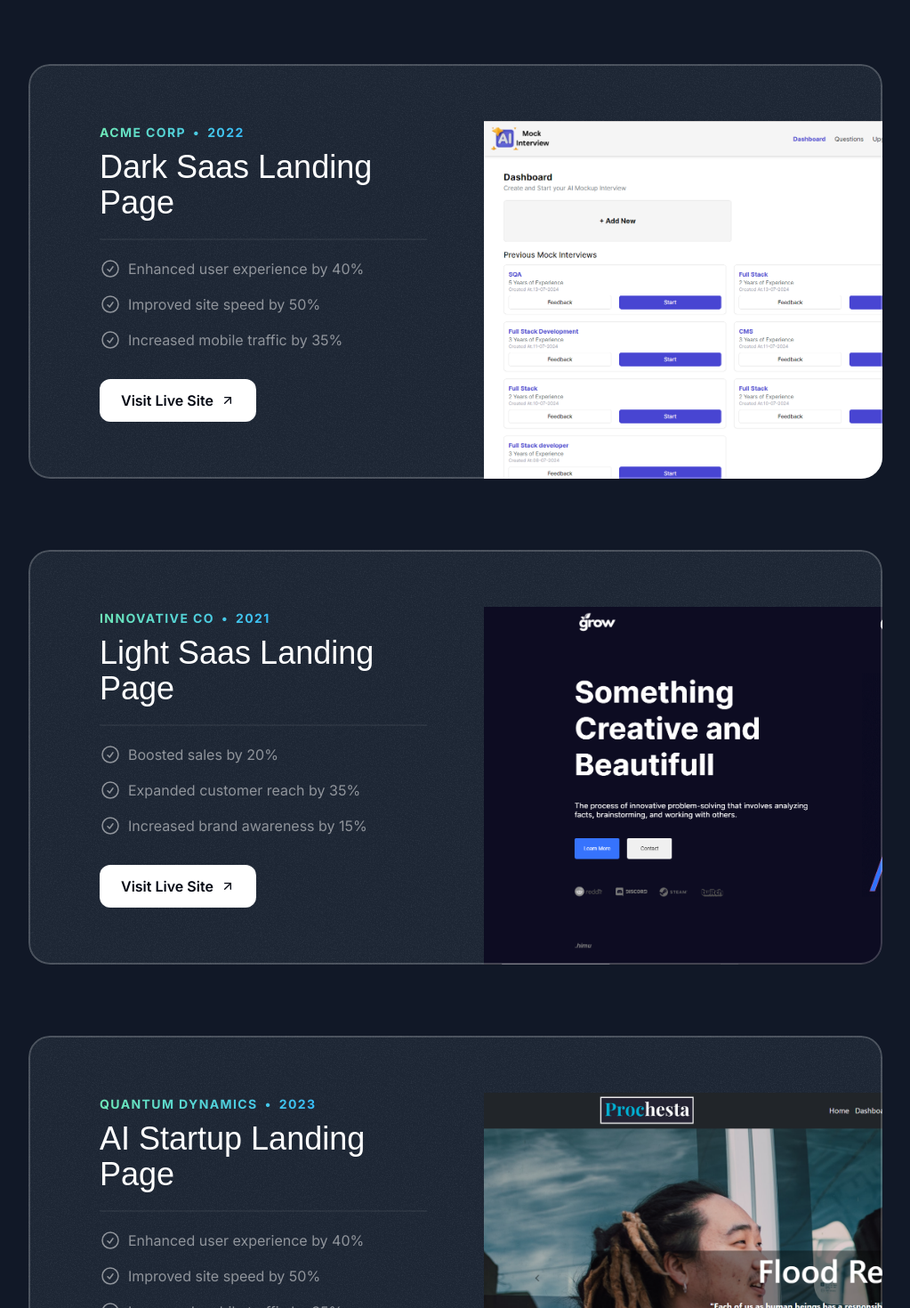
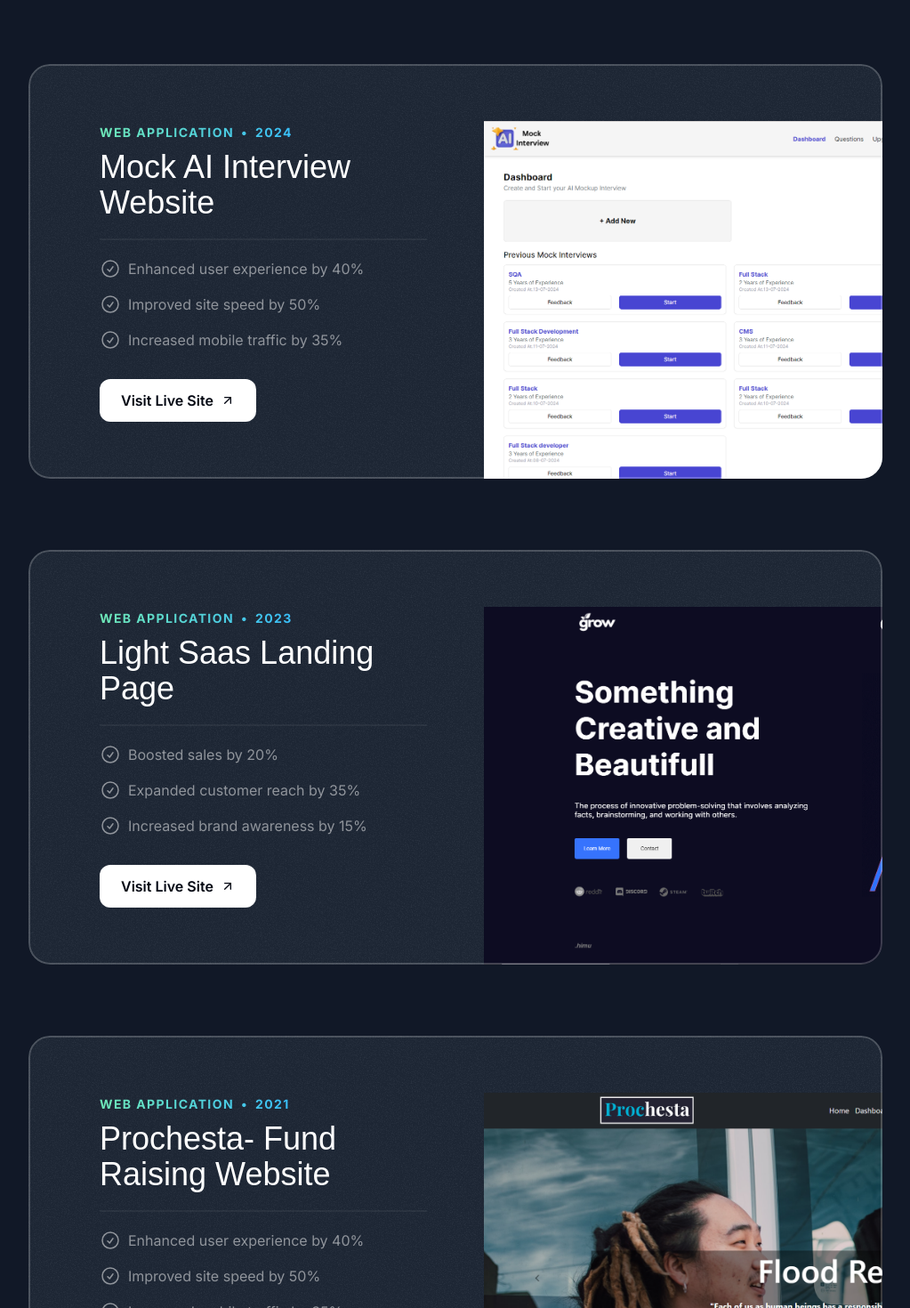
Before and after one commit to pain-arch/my_portfolio_nextjs, a Next.js app: page / in a window 1280 px wide. Shown: the part 1120-2590 px from the top of the page at 89% size, without its empty margins (128-1151 px from the left). Built offline with nearby package versions, Linux system fonts and the light colour scheme; a web font is replaced by a local one.

Commit message:
Refactor portfolio project details

```diff
--- a/src/sections/Projects.tsx
+++ b/src/sections/Projects.tsx
@@ -13,9 +13,9 @@ import { Card } from "@/components/Card";
 
 const portfolioProjects = [
   {
-    company: "Acme Corp",
-    year: "2022",
-    title: "Dark Saas Landing Page",
+    company: "Web Application",
+    year: "2024",
+    title: "Mock AI Interview Website",
     results: [
       { title: "Enhanced user experience by 40%" },
       { title: "Improved site speed by 50%" },
@@ -25,8 +25,8 @@ const portfolioProjects = [
     image: aimock,
   },
   {
-    company: "Innovative Co",
-    year: "2021",
+    company: "Web Application",
+    year: "2023",
     title: "Light Saas Landing Page",
     results: [
       { title: "Boosted sales by 20%" },
@@ -37,9 +37,9 @@ const portfolioProjects = [
     image: next_blog,
   },
   {
-    company: "Quantum Dynamics",
-    year: "2023",
-    title: "AI Startup Landing Page",
+    company: "Web Application",
+    year: "2021",
+    title: "Prochesta- Fund Raising Website",
     results: [
       { title: "Enhanced user experience by 40%" },
       { title: "Improved site speed by 50%" },
@@ -49,9 +49,9 @@ const portfolioProjects = [
     image: prochesta,
   },
   {
-    company: "Quantum Dynamics",
-    year: "2023",
-    title: "AI Startup Landing Page",
+    company: "Web Application",
+    year: "2021",
+    title: "Fluent Language Learning Website",
     results: [
       { title: "Enhanced user experience by 40%" },
       { title: "Improved site speed by 50%" },
@@ -61,8 +61,8 @@ const portfolioProjects = [
     image: fluentLang,
   },
   {
-    company: "Quantum Dynamics",
-    year: "2023",
+    company: "Html, Css, Js website",
+    year: "2020",
     title: "AI Startup Landing Page",
     results: [
       { title: "Enhanced user experience by 40%" },
```
